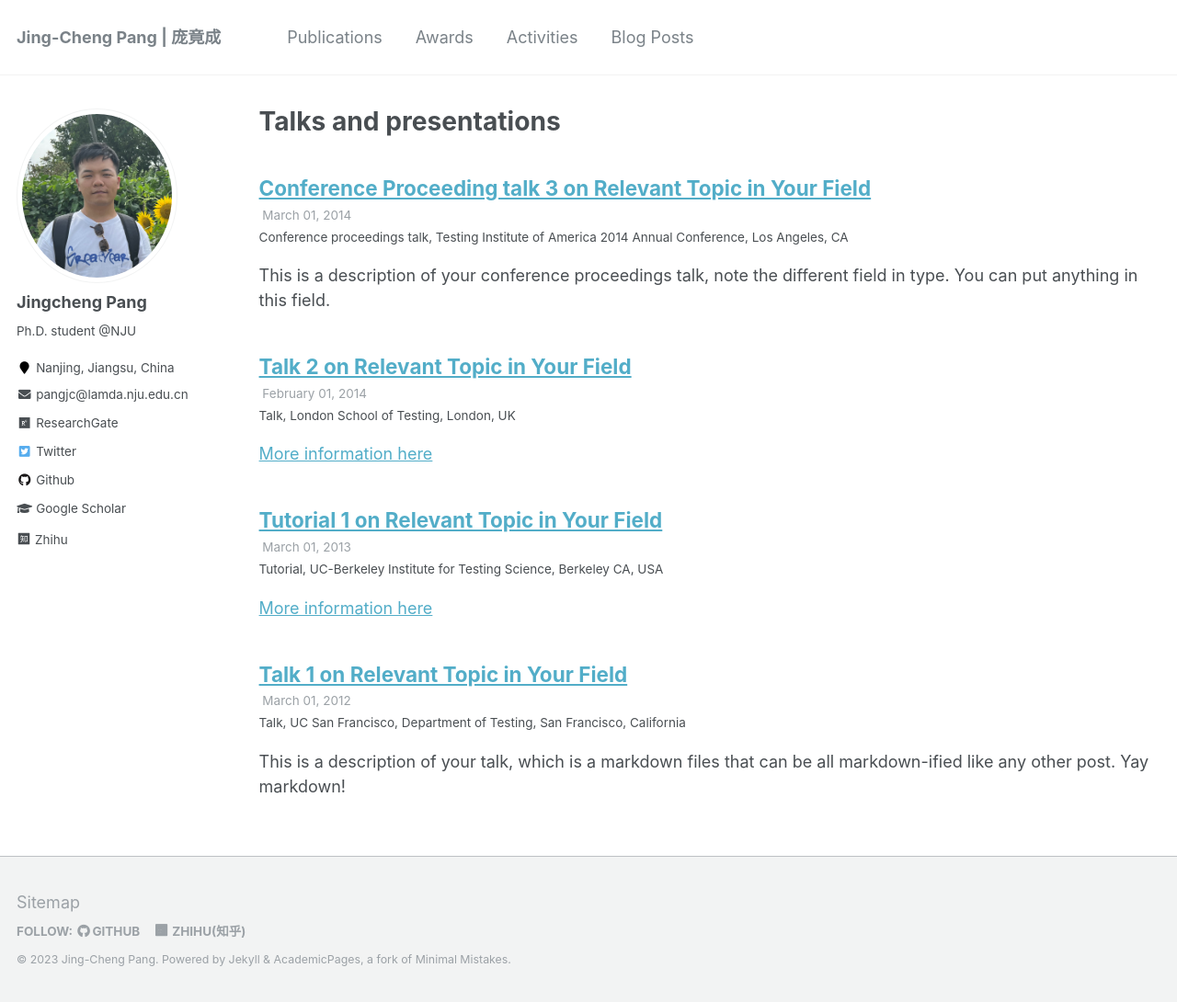
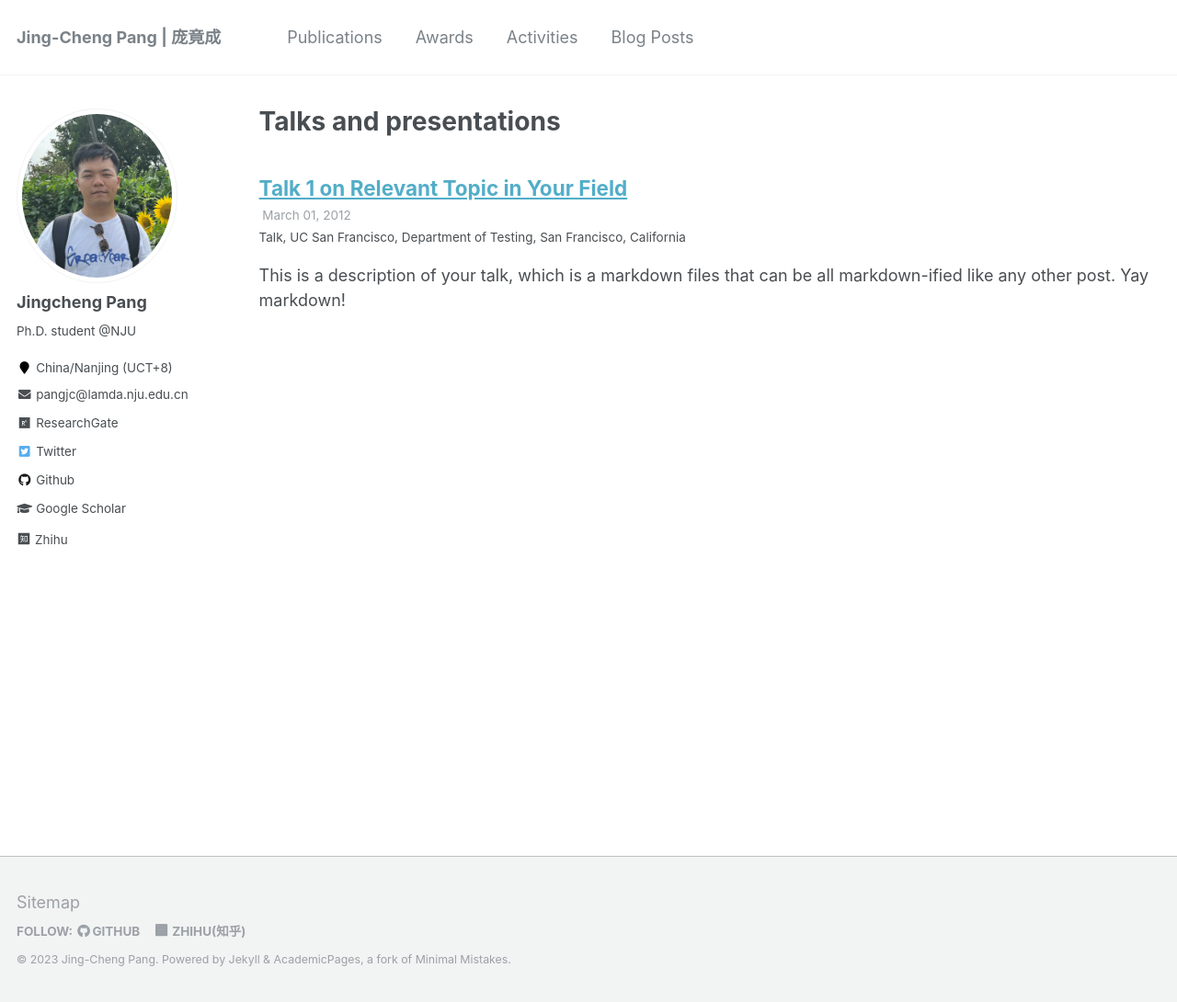
Before and after one commit to jingchengpang/jingchengpang.github.io, a Jekyll site: the page built from _pages/talks.html, in a window 1280 px wide and 1090 px high. Shown: the whole window at 92% size. Built offline with Jekyll 4.4.1, drawn with Linux system fonts in a browser that asks for light colours; a style sheet for code colours, icons or effects is not loaded.

Commit message:
revise time zone presentation

```diff
--- a/_config.yml
+++ b/_config.yml
@@ -83,7 +83,7 @@ author:
   name             : "Jingcheng Pang"
   avatar           : "profile.jpeg"
   bio              : "Ph.D. student @NJU"
-  location         : "Nanjing, Jiangsu, China"
+  location         : "China/Nanjing (UCT+8)"
   employer         :
   pubmed           :
   googlescholar    : "https://scholar.google.com/citations?user=R3Y_WrkAAAAJ&hl=en&oi=sra"
--- a/_talks/2013-03-01-tutorial-1.md
+++ /dev/null
@@ -1,13 +0,0 @@
----
-title: "Tutorial 1 on Relevant Topic in Your Field"
-collection: talks
-type: "Tutorial"
-permalink: /talks/2013-03-01-tutorial-1
-venue: "UC-Berkeley Institute for Testing Science"
-date: 2013-03-01
-location: "Berkeley CA, USA"
----
-
-[More information here](http://exampleurl.com)
-
-This is a description of your tutorial, note the different field in type. This is a markdown files that can be all markdown-ified like any other post. Yay markdown!
--- a/_talks/2014-02-01-talk-2.md
+++ /dev/null
@@ -1,13 +0,0 @@
----
-title: "Talk 2 on Relevant Topic in Your Field"
-collection: talks
-type: "Talk"
-permalink: /talks/2014-02-01-talk-2
-venue: "London School of Testing"
-date: 2014-02-01
-location: "London, UK"
----
-
-[More information here](http://example2.com)
-
-This is a description of your talk, which is a markdown files that can be all markdown-ified like any other post. Yay markdown!
--- a/_talks/2014-03-01-talk-3.md
+++ /dev/null
@@ -1,11 +0,0 @@
----
-title: "Conference Proceeding talk 3 on Relevant Topic in Your Field"
-collection: talks
-type: "Conference proceedings talk"
-permalink: /talks/2014-03-01-talk-3
-venue: "Testing Institute of America 2014 Annual Conference"
-date: 2014-03-01
-location: "Los Angeles, CA"
----
-
-This is a description of your conference proceedings talk, note the different field in type. You can put anything in this field.
```
Also changed, not shown: _teaching/2015-spring-teaching-2.md (deleted, +0 -20 lines).
